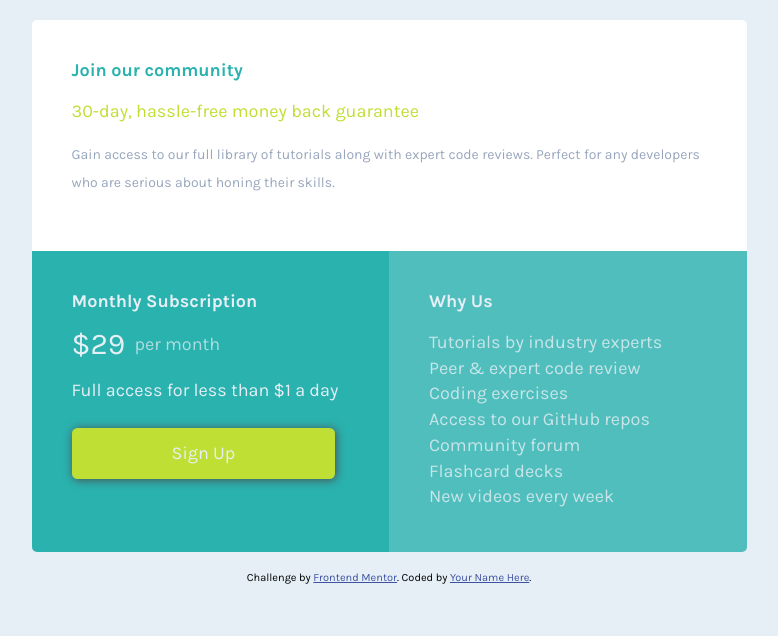
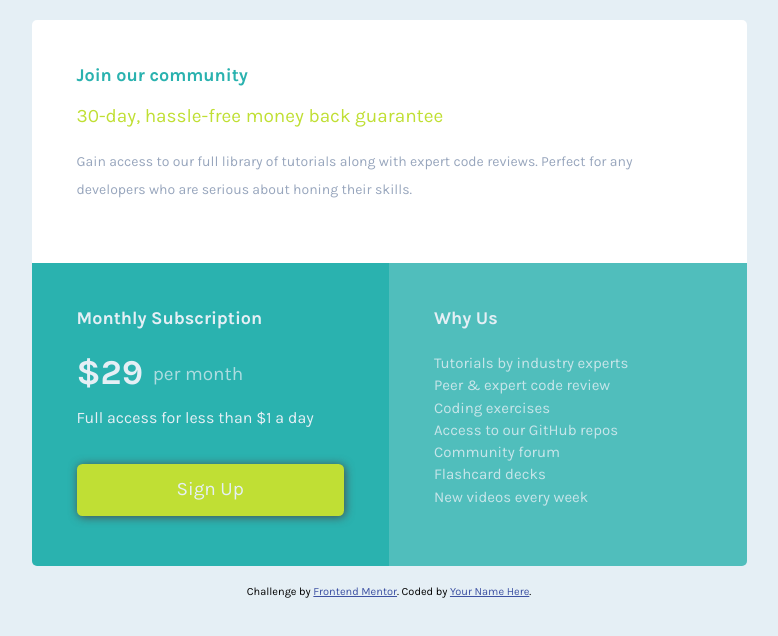
Before and after one commit to LevanceWam/Components, a plain HTML site: page SinglePriceColumn/index.html in a window 1280 px wide. Shown: the whole page, without its empty margins (251-1029 px from the left). Drawn offline with Linux system fonts and the light colour scheme.

Commit message:
refactoring code and updated the community, sub and about us blocks

```diff
--- a/SinglePriceColumn/css/style.css
+++ b/SinglePriceColumn/css/style.css
@@ -33,10 +33,11 @@ body {
     background-color: var(--neutral-color-one);
 }
 
+
 /* * Container  */
 
 .container {
-    max-width: 320px;
+    max-width: 32rem;
     margin: 20px auto;
     border-radius: 5px;
     overflow: hidden;
@@ -44,7 +45,7 @@ body {
 
 @media screen and (min-width:768px) {
     .container {
-        max-width: 715px;
+        max-width: 71.5rem;
     }
 }
 
@@ -70,8 +71,8 @@ body {
 
 @media screen and (min-width:768px) {
     .block {
-        padding: 4rem;
-        font-size: 1.8rem;
+        padding: 4.5rem;
+        font-size: 1.9rem;
     }
 }
 
@@ -80,11 +81,11 @@ body {
     font-size: 1.8rem;
 }
 
-/* * community block */
-
 .heading--primary {
     color: var(--primary-color);
 }
+
+/* * community block */
 
 /* *targeting the first paragraph in the block using pseudo selector */
 .comm_paragraph {
@@ -98,7 +99,13 @@ body {
     line-height: 2;
 }
 
+@media screen and (min-width: 768px) {
+
+}
+
 /* TODO work on the subscription block next */
+
+/* * Sub block */
 
 .price {
     display: inline-block;
@@ -111,6 +118,22 @@ body {
     opacity: .7;
     position: relative;
     bottom: 4px;
+}
+
+@media screen and (min-width:768px) {
+
+    .sub_heading {
+        margin-bottom: 1rem;
+    }
+
+    .price{
+        font-size: 3.5rem;
+        font-weight: 700;
+    }
+
+    .description {
+        font-size: 1.6rem;
+    }
 }
 
 /* * button */
@@ -137,6 +160,12 @@ body {
     padding-right: 10rem;
 }
 
+@media screen and (min-width:768px) {
+    .btn {
+        margin-top: 2rem;
+    }
+}
+
 
 /* TODO Work on the us section */
 
@@ -152,6 +181,17 @@ body {
     opacity: .8;
 }
 
+@media screen and (min-width:768px) {
+
+    .list {
+        margin-top: 2.7rem;
+    }
+
+    .list li {
+        font-size: 1.5rem;
+    }
+}
+
 /* * grid */
 @media screen and (min-width:768px) {
     .grid {
--- a/SinglePriceColumn/index.html
+++ b/SinglePriceColumn/index.html
@@ -31,10 +31,10 @@
     </div>
 
     <div class="block block-secondary-bg">
-      <h2 class="heading">Monthly Subscription</h2>
+      <h2 class="heading sub_heading">Monthly Subscription</h2>
       <span class="price">&dollar;29</span>
       <span class="cycle">per month</span>
-      <p>Full access for less than &dollar;1 a day</p>
+      <p class="description">Full access for less than &dollar;1 a day</p>
       <button class="btn btn--stretched btn-primary btn--block">Sign Up</button>
     </div>
 
```
